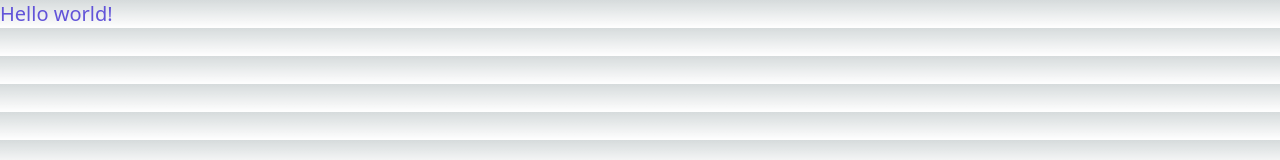
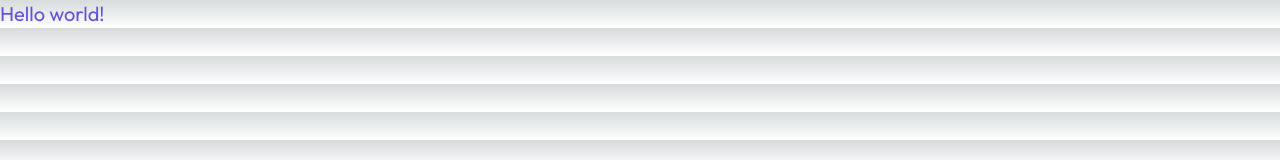
Before and after one commit to acomarcho/carimentor, a Next.js app: page / in a window 1280 px wide. Shown: the top 160 px of the page. Built offline with nearby package versions, Linux system fonts and the light colour scheme.

Commit message:
Fix: Move className to main

```diff
--- a/pages/_app.tsx
+++ b/pages/_app.tsx
@@ -14,11 +14,8 @@ const plusJakartaSans = Plus_Jakarta_Sans({
 
 export default function App({ Component, pageProps }: AppProps) {
   return (
-    <main>
-      <Component
-        className={`${outfit.variable} ${plusJakartaSans.variable}`}
-        {...pageProps}
-      />
+    <main className={`${outfit.variable} ${plusJakartaSans.variable}`}>
+      <Component {...pageProps} />
     </main>
   );
 }
--- a/pages/index.tsx
+++ b/pages/index.tsx
@@ -1,3 +1,3 @@
 export default function Home() {
-  return <h1 className="text-purple-600 text-xl font-jakarta">Hello world!</h1>;
+  return <h1 className="text-purple-600 text-xl font-outfit">Hello world!</h1>;
 }
```
